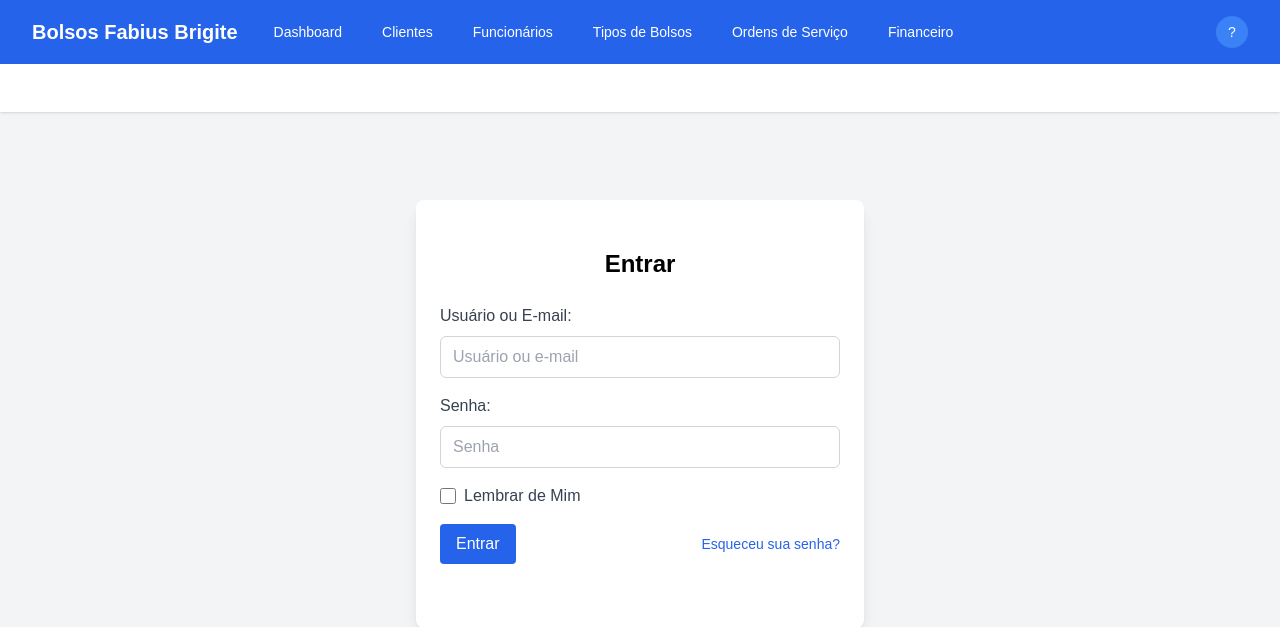
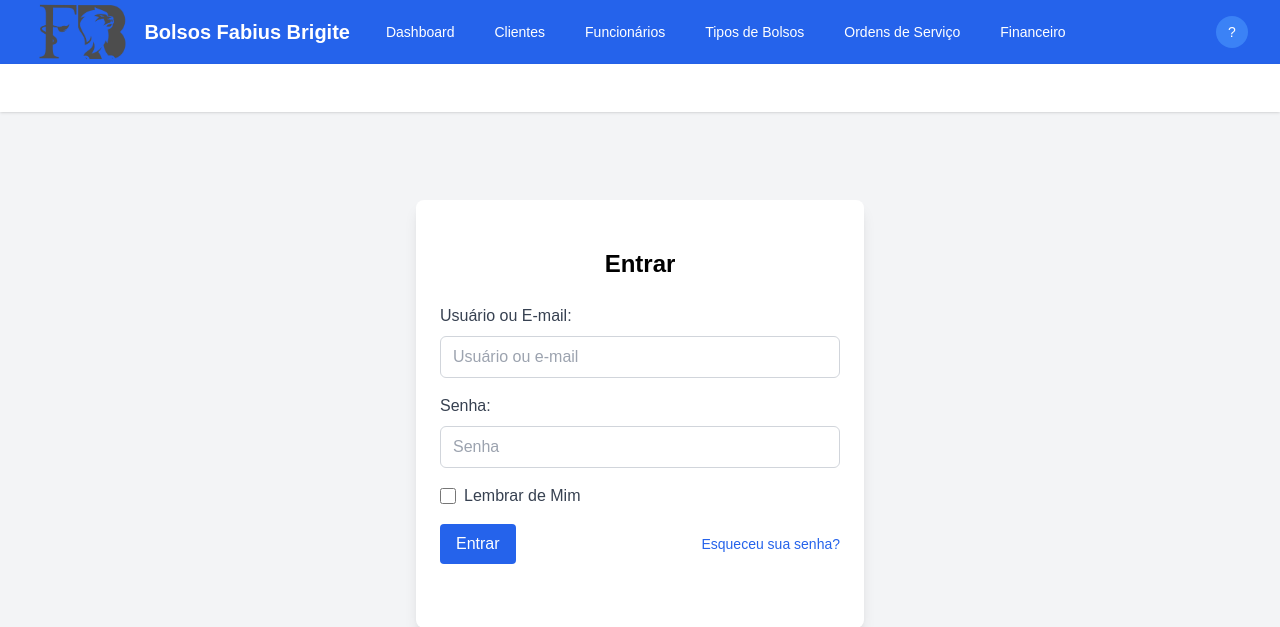
Before and after one commit to rogaciano/prodbolso, a Django app: page /accounts/login/ in a window 1280 px wide. Shown: the top 627 px of the page. Run offline with Django 5.2, Linux system fonts and the light colour scheme; some libraries are stand-ins or nearby versions.

Commit message:
feat: create base template, PDF order view and project settings

```diff
--- a/config/settings/base.py
+++ b/config/settings/base.py
@@ -72,6 +72,7 @@ TEMPLATES = [
             'context_processors': [
                 'django.template.context_processors.debug',
                 'django.template.context_processors.request',
+                'django.template.context_processors.media',
                 'django.contrib.auth.context_processors.auth',
                 'django.contrib.messages.context_processors.messages',
             ],
--- a/templates/base.html
+++ b/templates/base.html
@@ -16,12 +16,13 @@
     <!-- Navigation Bar -->
     <nav class="bg-blue-600 text-white shadow-md">
       <div class="max-w-7xl mx-auto px-4 sm:px-6 lg:px-8">
-        <div class="flex justify-between h-16">
+        <div class="flex justify-between h-16 py-0.5">
           <div class="flex">
             <div class="flex-shrink-0 flex items-center">
+              <img src="{% get_media_prefix %}FabiusBrigiteLogo.png" alt="Logo" class="h-16 w-auto mr-3">
               <span class="text-xl font-bold">Bolsos Fabius Brigite</span>
             </div>
-            <div class="hidden md:ml-6 md:flex md:items-center md:space-x-4">
+            <div class="hidden md:ml-6 md:flex md:items-center md:space-x-4 md:self-center">
               <a href="{% url 'dashboard:index' %}" class="px-3 py-2 rounded-md text-sm font-medium hover:bg-blue-700">Dashboard</a>
               <a href="{% url 'clientes:list' %}" class="px-3 py-2 rounded-md text-sm font-medium hover:bg-blue-700">Clientes</a>
               <a href="{% url 'funcionarios:list' %}" class="px-3 py-2 rounded-md text-sm font-medium hover:bg-blue-700">Funcionários</a>
@@ -30,7 +31,7 @@
               <a href="{% url 'financeiro:list' %}" class="px-3 py-2 rounded-md text-sm font-medium hover:bg-blue-700">Financeiro</a>
             </div>
           </div>
-          <div class="flex items-center">
+          <div class="flex items-center self-center">
             <div class="ml-3 relative" x-data="{ isOpen: false }">
               <div>
                 <button @click="isOpen = !isOpen" class="flex text-sm rounded-full focus:outline-none focus:ring-2 focus:ring-offset-2 focus:ring-offset-blue-600 focus:ring-white">
```
Also changed, not shown: templates/ordens_servico/ordemservico_pdf.html (+8 -4 lines), db.sqlite3, media/FabiusBrigiteLogo.png (added).
